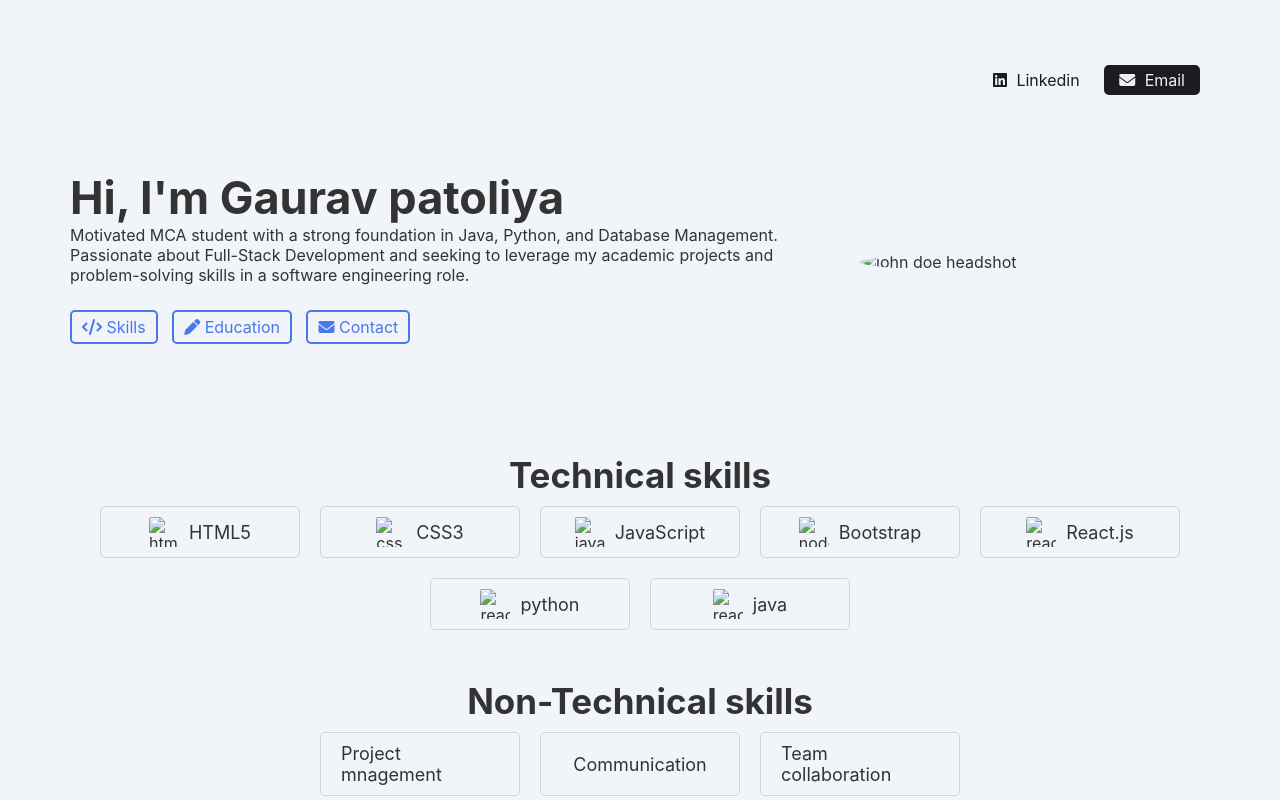
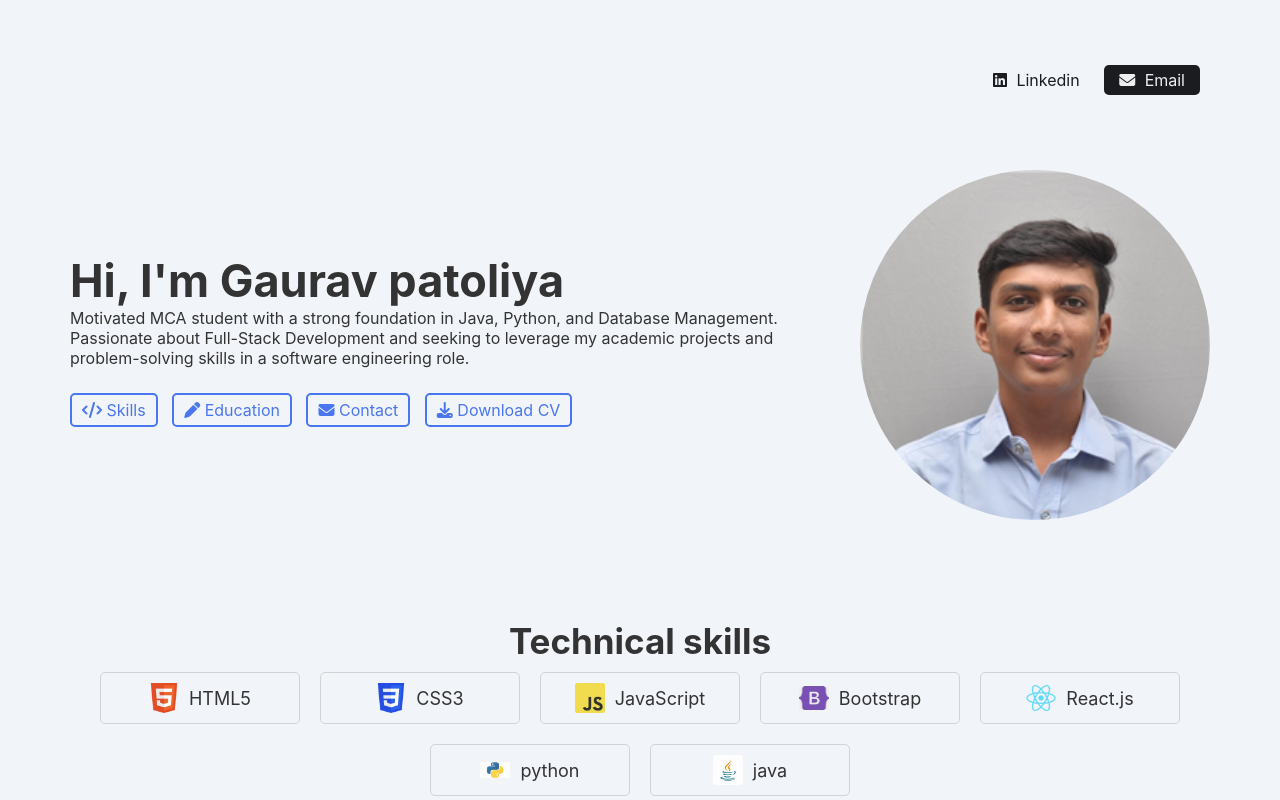
Before and after one commit to gauravpatoliya19-cell/gauravpatoliya19.github.io, a plain HTML site: page index.html in a window 1280 px wide. Shown: the top 800 px of the page. Drawn offline with Linux system fonts and the light colour scheme.

Commit message:
Update index.html

```diff
--- a/index.html
+++ b/index.html
@@ -58,11 +58,15 @@
             <i class="fa-solid fa-envelope"></i>
             <span>Contact</span>
           </a>
+
+          <a href="white simple student cv resume.pdf" download="Gaurav_Resume" class="btn btn-outline-primary ms-2">
+    <i class="fa-solid fa-download"></i> Download CV
+</a>
         </div>
       </div>
 
       <div class="headshot">
-        <img src="images/persona.png" alt="john doe headshot">
+        <img src="persona.png" alt="john doe headshot">
       </div>
     </section>
 
@@ -72,37 +76,37 @@
 
       <div class="cells">
         <div class="cell">
-          <img src="images/html-logo.webp" alt="html logo">
+          <img src="html-logo.webp" alt="html logo">
           <span>HTML5</span>
         </div>
 
         <div class="cell">
-          <img src="images/css-logo.webp" alt="css logo">
+          <img src="css-logo.webp" alt="css logo">
           <span>CSS3</span>
         </div>
 
         <div class="cell">
-          <img src="images/javascript-logo.webp" alt="javascript logo">
+          <img src="javascript-logo.webp" alt="javascript logo">
           <span>JavaScript</span>
         </div>
 
         <div class="cell">
-          <img src="images/oip.png" alt="node logo">
+          <img src="OIP.png" alt="node logo">
           <span>Bootstrap</span>
         </div>
 
         <div class="cell">
-          <img src="images/react-logo.webp" alt="react logo">
+          <img src="react-logo.webp" alt="react logo">
           <span>React.js</span>
         </div>
 
           <div class="cell">
-          <img src="images/oipp.png" alt="react logo">
+          <img src="oipp.png" alt="react logo">
           <span>python</span>
         </div>
 
          <div class="cell">
-          <img src="images/java.png" alt="react logo">
+          <img src="java.png" alt="react logo">
           <span>java</span>
         </div>
 
```
